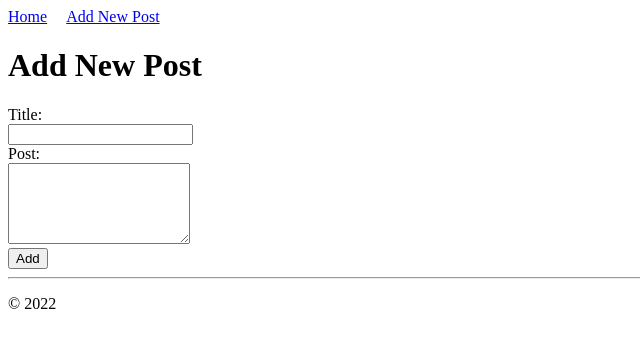
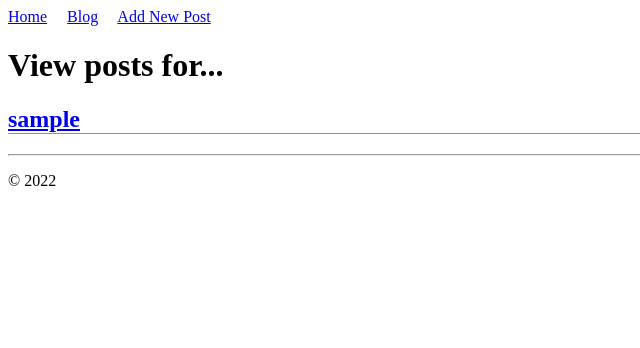
Before and after one commit to CadeLawless/blogz, a Flask app: page / in a window 1280 px wide. Shown: the top 348 px of the page, without its empty margins (0-640 px from the left). Run offline with Flask 2, Linux system fonts and the light colour scheme; tables that the repository leaves empty or names only in its code hold one stand-in row (values such as "Sample post").

Commit message:
wiped tables

```diff
--- a/app.py
+++ b/app.py
@@ -1,5 +1,7 @@
-from flask import Flask, request, redirect, render_template, url_for, session
+from flask import Flask, request, redirect, render_template, session
 import mysql.connector
+import secrets
+from passlib.hash import pbkdf2_sha256
 
 conn = mysql.connector.connect(
     host="localhost",
@@ -9,24 +11,67 @@ conn = mysql.connector.connect(
 
 app = Flask("app")
 app.config['DEBUG'] = True
+app.secret_key = secrets.token_hex(16)
+
+@app.before_request
+def require_login():
+    allowed_routes = ['login', 'signup', 'index', 'blog', 'singleUser', 'post']
+    if request.endpoint not in allowed_routes and 'username' not in session:
+        return redirect('/login')
 
 @app.route('/')
-def login():
-    return render_template("login.html")
-
-@app.route('/index/')
 def index():
     users = []
     conn.reconnect()
     cursor = conn.cursor()
     cursor.execute("SELECT * FROM users")
     result = cursor.fetchall()
-    for users in result:
-        users.append(users)
+    for user in result:
+        users.append(user)
     conn.close()
     return render_template('index.html', users=users)
 
-@app.route('/blog/')
+
+@app.route('/login', methods=['POST', 'GET'])
+def login():
+    if request.method == 'POST':
+        username = request.form['username']
+        password = request.form['password']
+        usernameError = ""
+        passwordError = ""
+        errorCount = 0
+        bloggers = []
+        conn.reconnect()
+        cursor = conn.cursor()
+        cursor.execute("SELECT * FROM users WHERE username = '{}'".format(username))
+        result = cursor.fetchall()
+        for user in result:
+            bloggers.append(user)
+        if username == "":
+            usernameError = "This field needs to be filled out"
+            errorCount += 1
+        else:
+            if len(bloggers) == 0:
+                    usernameError = "Username does not exist"
+                    errorCount += 1
+            else:
+                if password == "":
+                    passwordError = "This field needs to be filled out"
+                    errorCount += 1
+                else:
+                    for user in bloggers:
+                        if pbkdf2_sha256.verify(password, user[2]) == False:
+                            passwordError = "Incorrect password"
+                            errorCount += 1
+        if errorCount > 0:
+            return render_template("login.html", username=username, password=password, usernameError=usernameError, passwordError=passwordError)
+        else:
+            session['username'] = username
+            return redirect("/newpost")
+            conn.close()
+    return render_template('login.html')
+
+@app.route('/blog')
 def blog():
     posts = []
     conn.reconnect()
@@ -38,12 +83,12 @@ def blog():
     conn.close()
     return render_template('blog.html', posts=posts)
 
-@app.route("/post/",  methods=['GET'])
+@app.route('/post', methods=['GET'])
 def post():
     id = request.args.get("id")
     conn.reconnect()
     cursor = conn.cursor()
-    cursor.execute("SELECT * FROM posts WHERE ID = '{}'".format(id))
+    cursor.execute("SELECT * FROM posts WHERE id = '{}'".format(id))
     result = cursor.fetchall()
     for post in result:
         entry = post
@@ -51,23 +96,20 @@ def post():
     return render_template('post.html', entry=entry)
 
 @app.route("/singleUser/",  methods=['GET'])
-def post():
-    id = request.args.get("id")
+def singleUser():
+    posts = []
+    user = request.args.get("user")
     conn.reconnect()
     cursor = conn.cursor()
-    cursor.execute("SELECT * FROM posts WHERE user = '{}'".format(id))
+    cursor.execute("SELECT * FROM posts WHERE user = '{}'".format(user))
     result = cursor.fetchall()
     for post in result:
-        entry = post
+        posts.append(post)
     conn.close()
-    return render_template('singleUser.html', entry=entry)
-
-@app.route("/newpost/")
-def newpost():
-    return render_template("newpost.html")
+    return render_template('singleUser.html', posts=posts, user= user)
 
 @app.route("/newpost/",  methods=['POST', 'GET'])
-def checkTitle():
+def newpost():
     if request.method == 'POST':
         title = request.form['title']
         post = request.form['post']
@@ -85,43 +127,80 @@ def checkTitle():
         else:
             posts = []
             sql = """INSERT INTO posts(
-            title, post)
-            VALUES ('{}', '{}')""".format(title, post)
+            title, content, user)
+            VALUES ("{}", "{}", "{}")""".format(title, post, session['username'])
             conn.reconnect()
             cursor = conn.cursor()
             cursor.execute(sql)
 
             conn.commit()
 
-            return redirect("/post/?id={}".format(cursor.lastrowid))
+            return redirect("/post?id={}".format(cursor.lastrowid))
             conn.close()
+    return render_template('newpost.html')
 
-@app.route("/signup/",  methods=['POST', 'GET'])
-def checkSignup():
+@app.route("/signup",  methods=['POST', 'GET'])
+def signup():
     if request.method == 'POST':
         username = request.form['username']
         password = request.form['password']
+        passwordConfirm = request.form['passwordConfirm']
         usernameError = ""
         passwordError = ""
+        passwordConfirmError = ""
         errorCount = 0
+        bloggers = []
+        conn.reconnect()
+        cursor = conn.cursor()
+        cursor.execute("SELECT * FROM users")
+        result = cursor.fetchall()
+        for user in result:
+            bloggers.append(user)
         if username == "":
-            titleError = "This field needs to be filled out"
+            usernameError = "This field needs to be filled out"
             errorCount += 1
-        elif password == "":
-            postError = "This field needs to be filled out"
+        else:
+            if len(username) < 3:
+                usernameError = "Username needs to be at least 3 characters long"
+                errorCount += 1
+            else:
+                for user in bloggers:
+                    if user[1] == username:
+                        usernameError = "The username already exists. Pick another one."
+                        errorCount += 1
+        if password == "":
+            passwordError = "This field needs to be filled out"
+            errorCount += 1
+        else:
+            if len(password) < 3:
+                passwordError = "Password needs to be at least 3 characters long"
+                errorCount += 1
+            else:
+                if password != passwordConfirm:
+                    passwordError = "Passwords do not match"
+                    errorCount += 1
+        if passwordConfirm == "":
+            passwordConfirmError = "This field needs to be filled out"
             errorCount += 1
         if errorCount > 0:
-            return render_template("newpost.html", post=post, title=title, titleError=titleError, postError=postError)
+            return render_template("signup.html", username=username, password=password, passwordConfirm=passwordConfirm, usernameError=usernameError, passwordError=passwordError, passwordConfirmError=passwordConfirmError)
         else:
-            posts = []
-            sql = """INSERT INTO posts(
-            title, post)
-            VALUES ('{}', '{}')""".format(title, post)
+            password = pbkdf2_sha256.hash(password)
+            sql = """INSERT INTO users(
+            username, pass)
+            VALUES ('{}', '{}')""".format(username, password)
             conn.reconnect()
             cursor = conn.cursor()
             cursor.execute(sql)
 
             conn.commit()
 
-            return redirect("/post/?id={}".format(cursor.lastrowid))
+            session["username"] = username
+            return redirect("/newpost")
             conn.close()
+    return render_template('signup.html')
+
+@app.route('/logout')
+def logout():
+    del session['username']
+    return redirect('/blog')
--- a/blogz.session.sql
+++ /dev/null
@@ -1 +0,0 @@
-SELECT * FROM users;
--- a/templates/base.html
+++ b/templates/base.html
@@ -7,8 +7,12 @@
 
     <body>
         <div class="navbar">
-            <a href="{{ url_for('blog') }}" class="navbar-brand">Home</a>&emsp;
-            <a href="{{ url_for('newpost') }}" class="navbar-item">Add New Post</a>
+            <a href="{{ url_for('index') }}" class="navbar-brand">Home</a>&emsp;
+            <a href="{{ url_for('blog') }}" class="navbar-brand">Blog</a>&emsp;
+            <a href="{{ url_for('newpost') }}" class="navbar-item">Add New Post</a>&emsp;
+            {% if session['username'] %}
+                <a href="{{ url_for('logout') }}" class="navbar-item">Logout</a>
+            {% endif %}
         </div>
 
         <div class="body-content">
--- a/templates/blog.html
+++ b/templates/blog.html
@@ -7,8 +7,9 @@ Home
     <p>No posts yet</p>
     {% else %}
             {% for entry in posts %}
-            <h2><a href="{{ url_for('post') }}?id={{entry[0]}}">{{entry[2]}}</a></h2>
-            <p style="border-bottom: 1px solid rgb(146, 145, 145); width: 100%;">{{entry[3]}}</p>
+            <h2><a href="{{ url_for('post') }}?id={{entry[0]}}">{{entry[1]}}</a></h2>
+            <h3><a href = "{{url_for('singleUser')}}?user={{entry[3]}}">{{entry[3]}}</a></h3>
+            <p style="border-bottom: 1px solid rgb(146, 145, 145); width: 100%;">{{entry[2]}}</p>
             {% endfor %}
     {% endif %}
 {% endblock %}
--- a/templates/index.html
+++ b/templates/index.html
@@ -4,11 +4,11 @@ Home
 {% endblock %}
 {% block content %}
 {% if users|length == 0 %}
-    <p>No posts yet</p>
+    <p>No authors yet</p>
     {% else %}
+            <h1>View posts for...</h1>
             {% for entry in users %}
-            <h2><a href="{{ url_for('post') }}?id={{entry[0]}}">{{entry[1]}}</a></h2>
-            <p style="border-bottom: 1px solid rgb(146, 145, 145); width: 100%;">{{entry[2]}}</p>
+            <h2 style="border-bottom: 1px solid rgb(146, 145, 145); width: 100%;"><a href="{{ url_for('singleUser') }}?user={{entry[1]}}">{{entry[1]}}</a></h2>
             {% endfor %}
     {% endif %}
 {% endblock %}
--- a/templates/login.html
+++ b/templates/login.html
@@ -1,14 +1,16 @@
 {% extends "base.html" %}
 {% block title %}
-New Post
+Login to Blogz
 {% endblock %}
 {% block content %}
-<h1>Add New Post</h1>
-<form method="POST" action="/">
-    <label>Title:</label><br>
-    <input name="title" value="{{title}}" type="text"><span style="color: red">{{titleError}}</span><br>
-    <label>Post:</label><br>
-    <textarea name="post" rows="5">{{post}}</textarea><span style="color: red">{{postError}}</span><br>
-    <input type="submit" value="Add">
+<h1>Login to Blogz</h1>
+<form method="POST" action="">
+    <label>Username:</label><br>
+    <input name="username" value="{{username}}" type="text"><span style="color: red">{{usernameError}}</span><br>
+    <label>Password:</label><br>
+    <input name="password" value="{{password}}" type="password"><span style="color: red">{{passwordError}}</span><br><br>
+    <input type="submit" value="Login"><br><br>
+    <p>Don't have an account?</p>
+    <a href="{{url_for('signup')}}">Create an Account</a>
 </form>
 {% endblock %}
--- a/templates/newpost.html
+++ b/templates/newpost.html
@@ -4,7 +4,7 @@ New Post
 {% endblock %}
 {% block content %}
 <h1>Add New Post</h1>
-<form method="POST" action="/">
+<form method="POST" action="">
     <label>Title:</label><br>
     <input name="title" value="{{title}}" type="text"><span style="color: red">{{titleError}}</span><br>
     <label>Post:</label><br>
--- a/templates/post.html
+++ b/templates/post.html
@@ -4,5 +4,6 @@ Post {{entry[1]}}
 {% endblock %}
 {% block content %}
     <h2>{{entry[1]}}</h2>
+    <h3><a href = "{{url_for('singleUser')}}?user={{entry[3]}}">{{entry[3]}}</a></h3>
     <p">{{entry[2]}}</p>
 {% endblock %}
```
Also changed, not shown: templates/signup.html (+10 -8 lines), templates/singleUser.html (+10 -3 lines).
